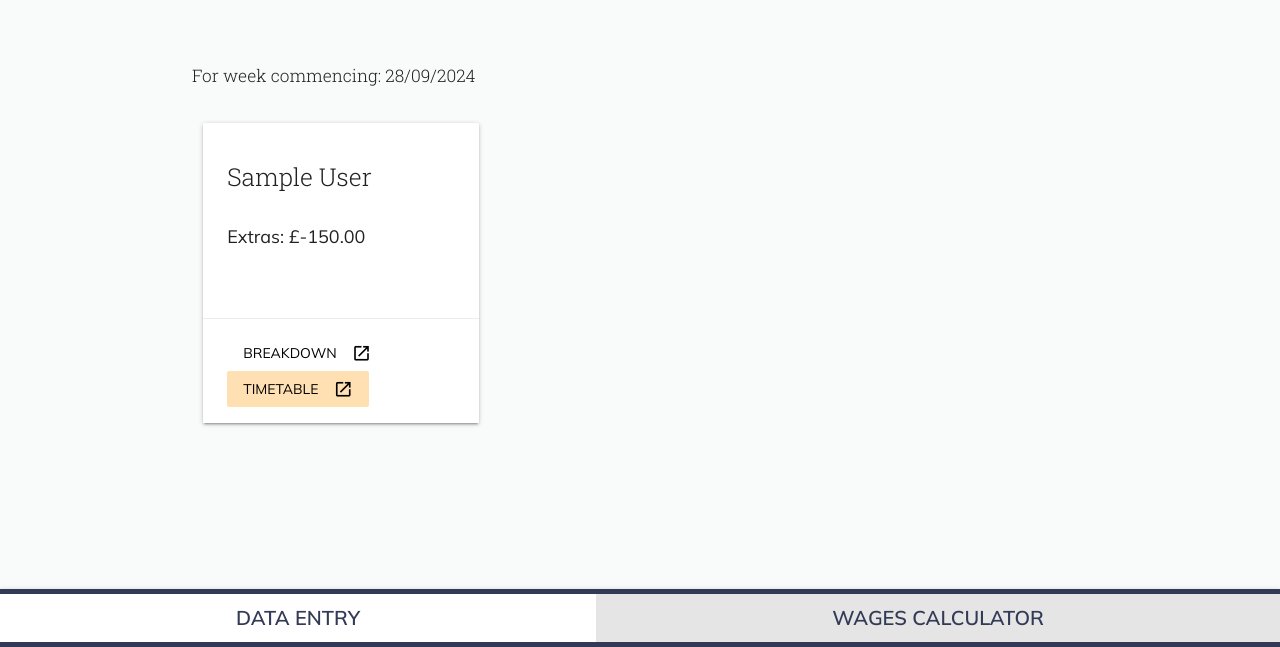
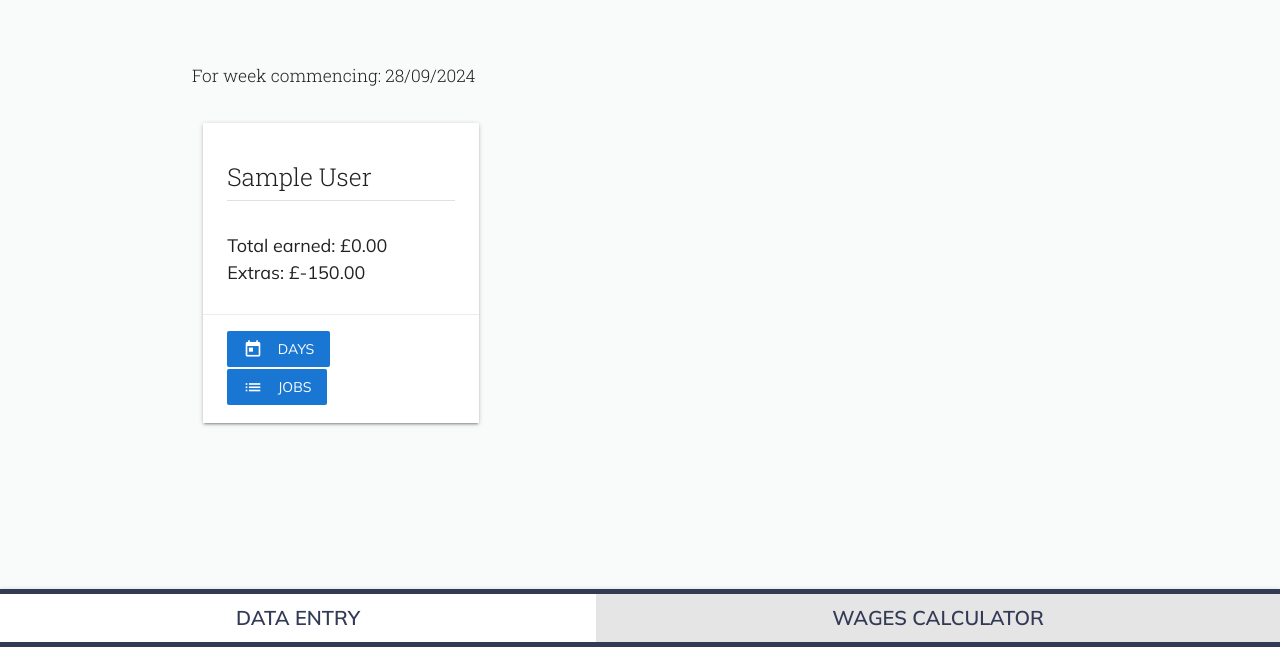
Before and after one commit to rhysjj111/haulage_assist, a Flask app: page /wages_calculator/wages_calculator in a window 1280 px wide. Shown: the part 153-800 px from the top of the page. Run offline with Flask 3, Linux system fonts and the light colour scheme; tables that the repository leaves empty hold one stand-in row (values such as "Sample post"); data that the repository does not hold is empty; parts of the project's set-up code (start-up, migrations or seed data) failed here and were passed over.

Commit message:
Add total earned to wages calculator card.

```diff
--- a/haulage_app/static/css/style.css
+++ b/haulage_app/static/css/style.css
@@ -217,3 +217,7 @@ footer, nav{
 .wages-calc-card-text{
     font-size: 18px;
 }
+
+.wc-button{
+    margin-bottom: 2px;
+}
--- a/haulage_app/templates/wages_calculator.html
+++ b/haulage_app/templates/wages_calculator.html
@@ -14,9 +14,11 @@
         <div class="card-content">
             <span class="card-title activator"><h5>{{ data.driver.full_name }}</h5>
                 <!-- <i class="material-icons right">more_vert</i> -->
+                <div class="divider"></div>
             </span>
             <br>
             {# if data.day_entries|length >= 5 #}
+            <p class="wages-calc-card-text">Total earned: {{ f.df_currency(data.weekly_total_earned) }}</p>
             <p class="wages-calc-card-text">Extras: {{ f.df_currency(data.weekly_extras) }}</p>
             {# else #}
             <!-- <p class="wages-calc-card-text red-text">There are {{data.day|length}} days recorded for this week.</p> -->
@@ -26,8 +28,8 @@
             {# endif #}
         </div>
         <div class="card-action">
-            <a href="#modal_{{ driver_id }}" class="waves-effect waves-orange black-text btn-flat modal-trigger"><i class="material-icons tiny right">open_in_new</i>BREAKDOWN</a>
-            <a href="#modal_timetable_{{ driver_id }}" class="waves-effect waves-white orange lighten-4 black-text btn-flat modal-trigger"><i class="material-icons tiny right">open_in_new</i>TIMETABLE</a>
+            <a href="#modal_{{ driver_id }}" class="waves-effect waves-white blue darken-2 white-text btn-flat modal-trigger wc-button"><i class="material-icons tiny left">today</i>Days</a>
+            <a href="#modal_timetable_{{ driver_id }}" class="waves-effect waves-white blue darken-2 white-text btn-flat modal-trigger wc-button"><i class="material-icons tiny left">list</i>Jobs</a>
         </div>
         <div class="card-reveal">
             <span class="card-title grey-text text-darken-4">Card Title<i class="material-icons right">close</i></span>
```
